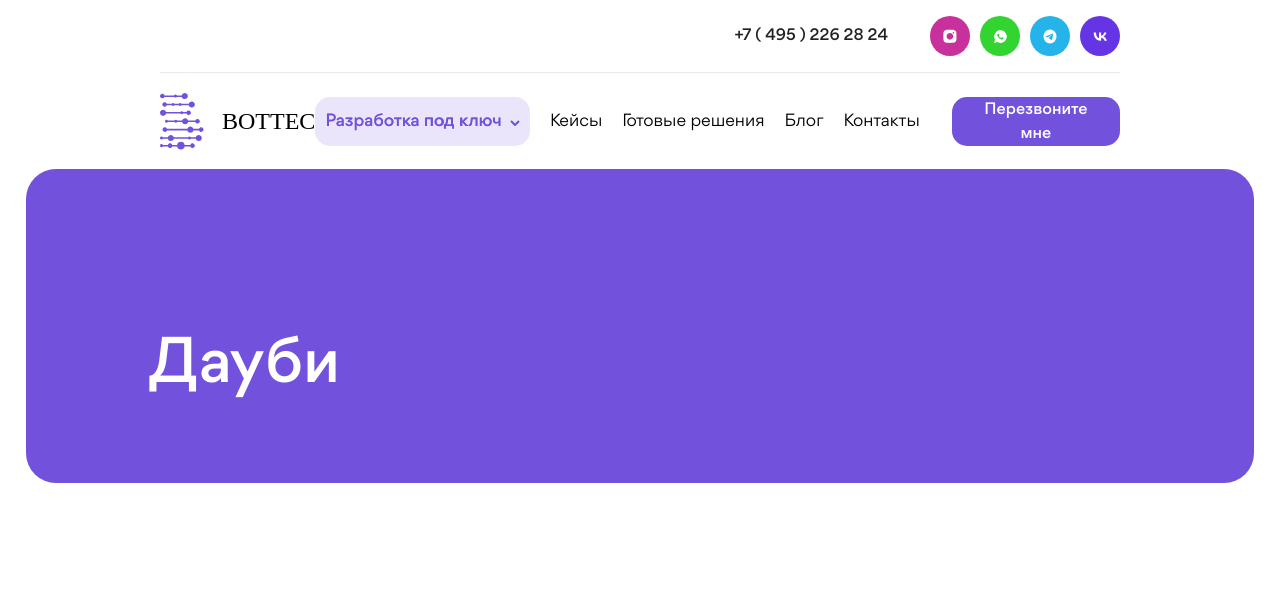
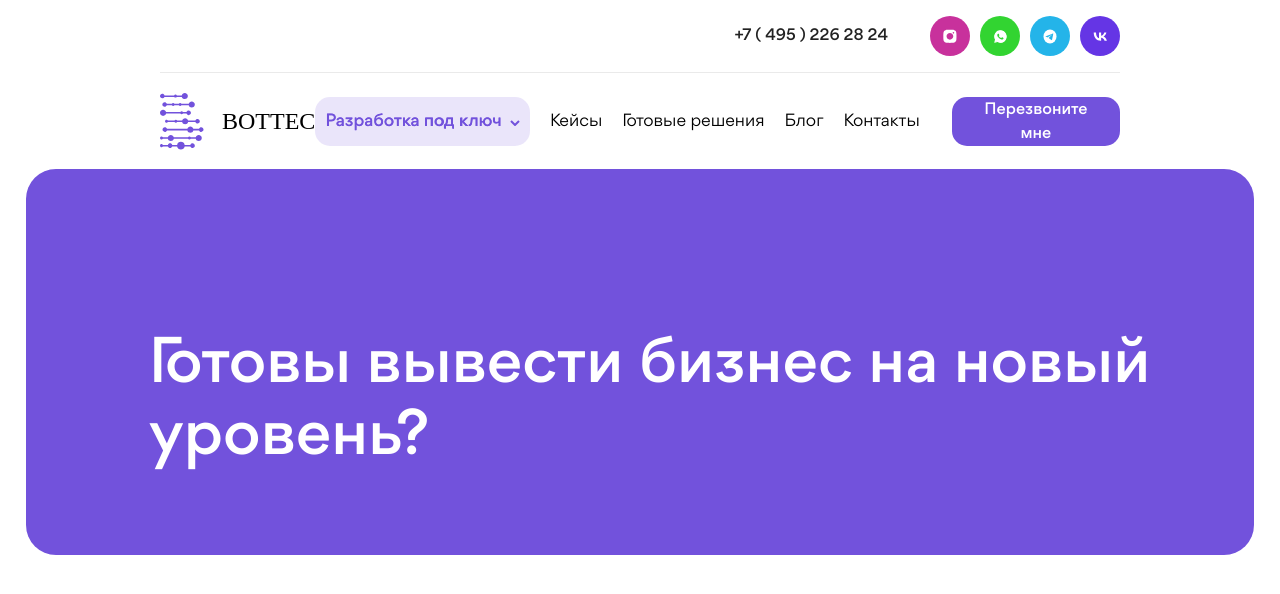
Before and after one commit to SergiyIva/bottec, a React (Vite) app in the folder client/: page / in a window 1280 px wide. Shown: the top 594 px of the page. Built offline with nearby package versions, Linux system fonts and the light colour scheme; a web font is replaced by a local one.

Commit message:
Vercel deploy check

```diff
--- a/client/src/components/MainBanner/MainBanner.tsx
+++ b/client/src/components/MainBanner/MainBanner.tsx
@@ -11,7 +11,7 @@ export const MainBanner: React.FC<MainBannerProps> = () => {
   return (
     <MainBannerWrapper>
       <BannerTextSection>
-        <BannerHeading>Дауби</BannerHeading>
+        <BannerHeading>Готовы вывести бизнес на новый уровень?</BannerHeading>
       </BannerTextSection>
     </MainBannerWrapper>
   );
```
